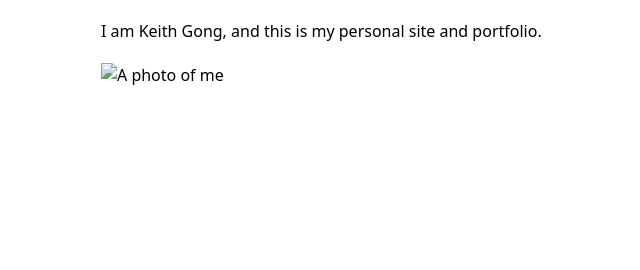
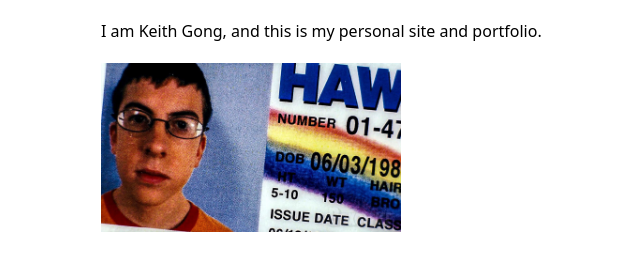
Before and after one commit to xibahbah/porfolio, a plain HTML site: page index.html in a window 1280 px wide. Shown: the part 116-386 px from the top of the page, without its empty margins (139-779 px from the left). Drawn offline with Linux system fonts and the light colour scheme.

Commit message:
Update index.html

```diff
--- a/index.html
+++ b/index.html
@@ -17,6 +17,6 @@
 
     <h1>Keith Gong</h1>
     <p>I am Keith Gong, and this is my personal site and portfolio.</p>
-    <img src="mclov.jpeg" alt="A photo of me" width="300">
+    <img src="images/mclov.jpeg" alt="A photo of me" width="300">
 </body>
 </html>
```
